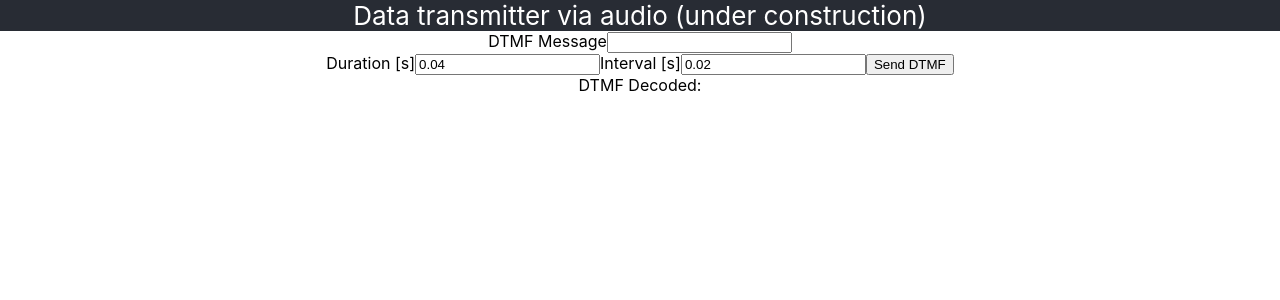
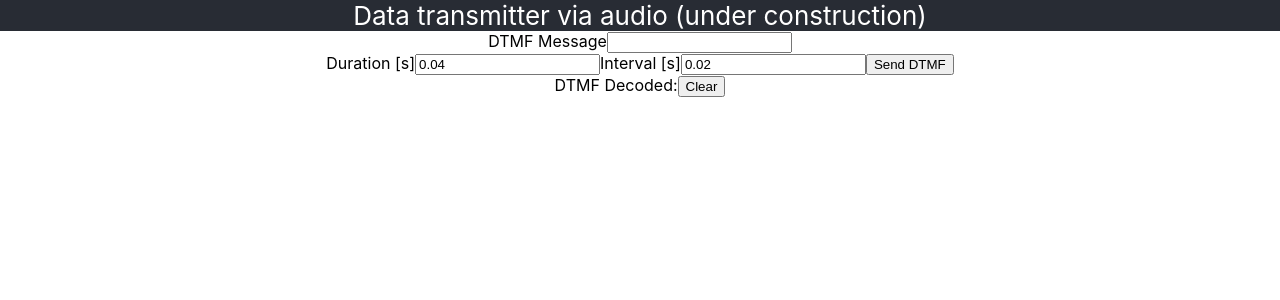
Before and after one commit to na4zagin3/denwabumi, a React (Create React App) app: page / in a window 1280 px wide. Shown: the top 300 px of the page. Built offline with nearby package versions, Linux system fonts and the light colour scheme.

Commit message:
Add DTMFDecoder.tsx

```diff
--- a/src/App.css
+++ b/src/App.css
@@ -36,3 +36,8 @@
         transform: rotate(360deg);
     }
 }
+
+.Decoder-dtmf {
+    height: 10em;
+    white-space: pre-line;
+}
--- a/src/App.js
+++ b/src/App.js
@@ -3,6 +3,7 @@ import logo from './logo.svg';
 import './App.css';
 import useDecoder from './useDTMFDecoder';
 import DTMFEncoder from './DTMFEncoder';
+import DTMFDecoder from './DTMFDecoder';
 
 function App() {
     const [decoded, setDecoded] = useState('');
@@ -19,9 +20,7 @@ function App() {
             Data transmitter via audio (under construction)
           </header>
           <DTMFEncoder/>
-          <div className="Decoder">
-            DTMF Decoded: {decoded}
-          </div>
+          <DTMFDecoder/>
         </div>
     );
 }
--- /dev/null
+++ b/src/DTMFDecoder.tsx
@@ -0,0 +1,32 @@
+import React, {useState, useCallback} from 'react';
+import useDecoder from './useDTMFDecoder';
+
+
+type Props = {
+
+}
+
+function DTMFDecoder(props: Props) {
+    const [decoded, setDecoded] = useState('');
+
+    const onDecode = useCallback((c) => {
+        setDecoded(decoded + c);
+    }, [decoded, setDecoded]);
+    const onClear = useCallback(() => {
+        setDecoded('');
+    }, [setDecoded]);
+
+    useDecoder(onDecode);
+
+    return (<div className="Decoder">
+        DTMF Decoded:
+        <button onClick={onClear}>
+            Clear
+        </button>
+        <div className="Decoder-dtmf">
+            {decoded.replaceAll('*', '\n*')}
+        </div>
+    </div>);
+}
+
+export default DTMFDecoder;
```
